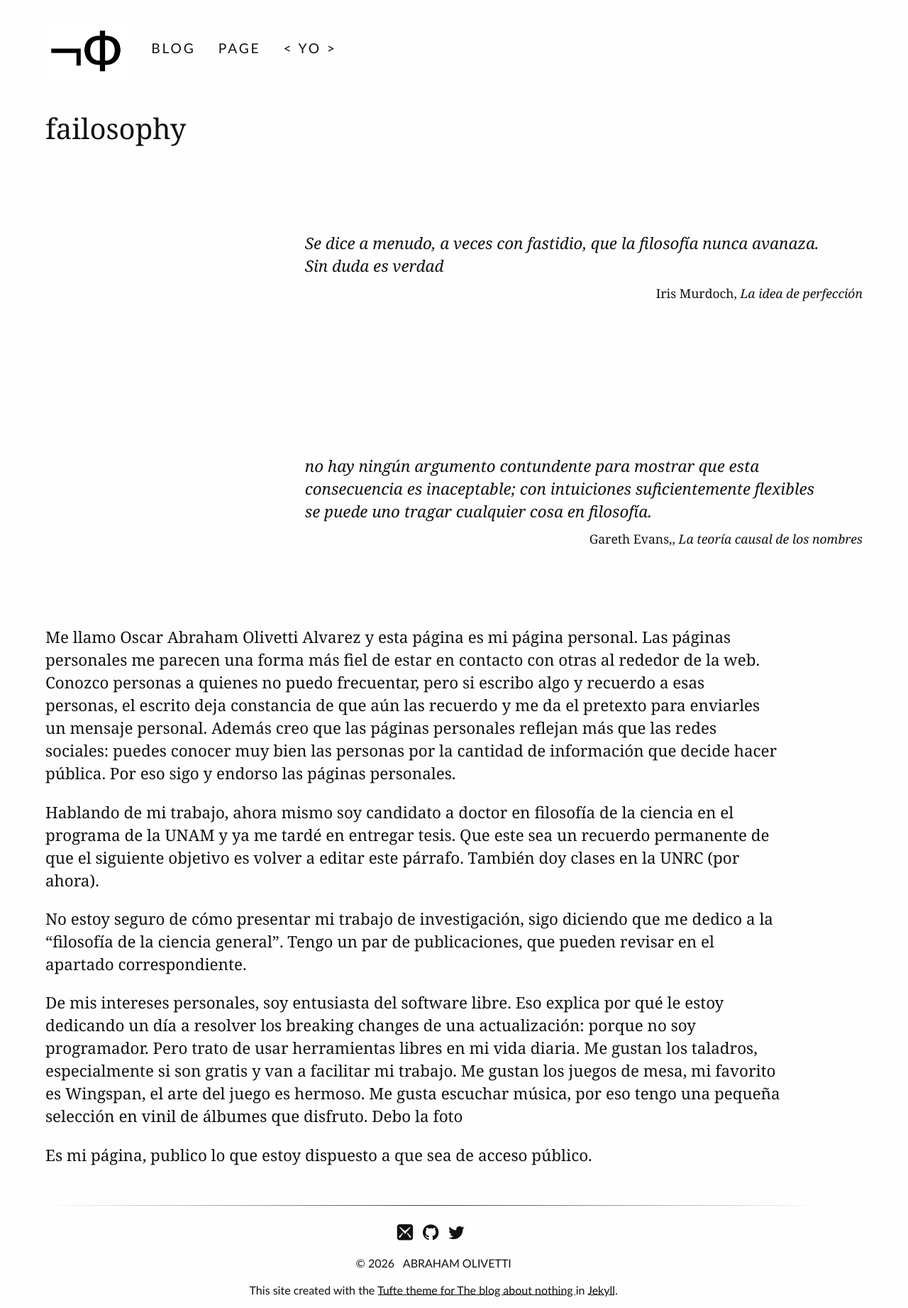
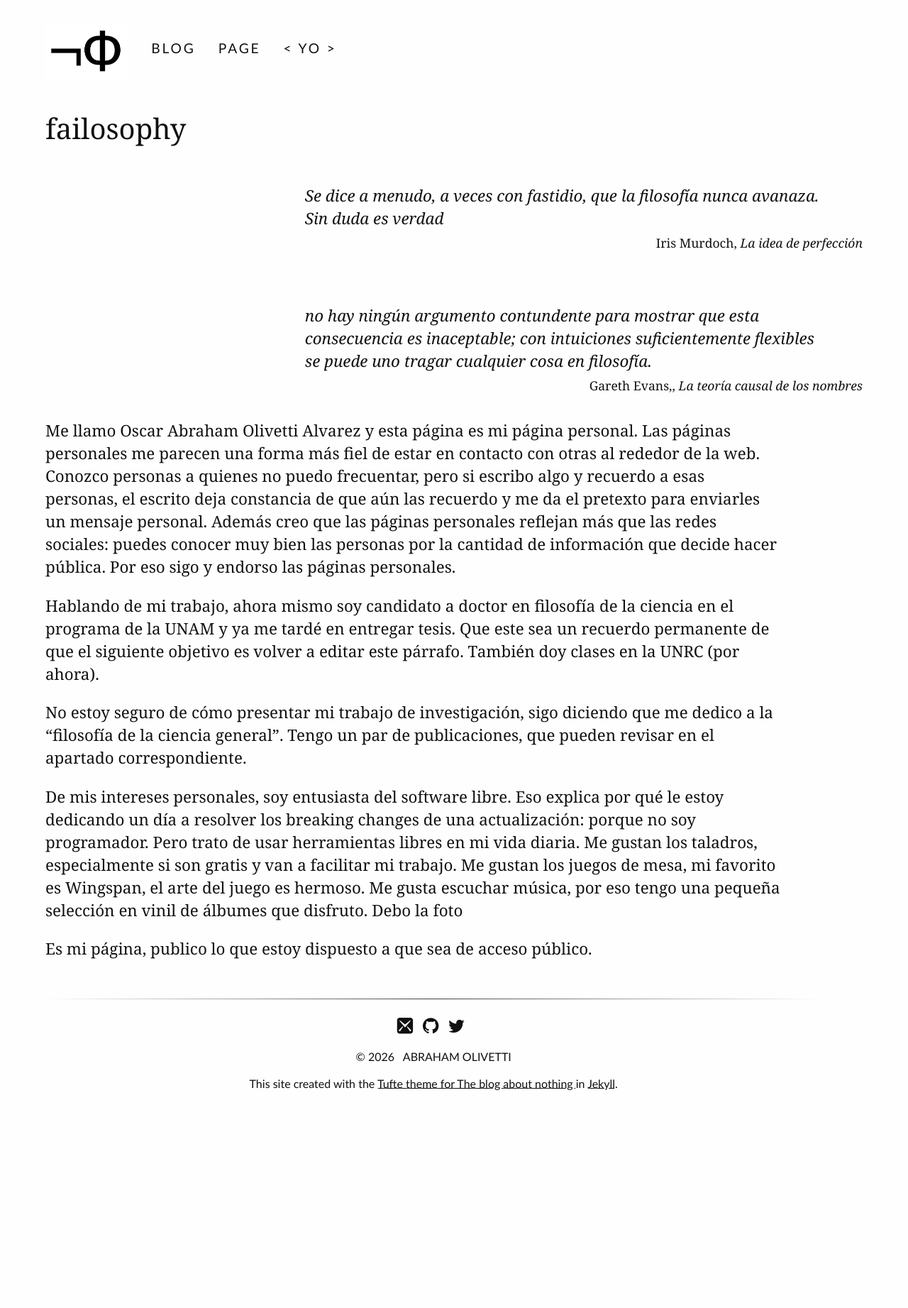
Before and after one commit to Oiuhukt/failosophy, a Jekyll site: the page built from about/index.md, in a window 1280 px wide. Shown: the whole page at 71% size. Built offline with Jekyll 4.4.1, drawn with Linux system fonts in a browser that asks for light colours; some web fonts are replaced; after the commit the page ends 1552 px from its top, so only the background shows below that.

Commit message:
faltan imágenes, modificando márgenes

```diff
--- a/css/tufte.scss
+++ b/css/tufte.scss
@@ -212,15 +212,15 @@ li {
 
 /* Chapter Epigraphs */
 div.epigraph {
-    margin: 3.5636rem 0;
+    margin: 1rem 0;
     width: 70%;
     float: right;
     clear: right;
 }
 
 div.epigraph > blockquote {
-    margin-top: 3rem;
-    margin-bottom: 3rem;
+    margin-top: 1rem;
+    margin-bottom: 1rem;
     width: 100%;
 }
 
@@ -235,8 +235,8 @@ div.epigraph > blockquote > footer {
     padding-left: 0;
     padding-right: 0;
     padding-top: 0;
-    margin-top: 0.4455rem;
-    margin-bottom: 3.1182rem;
+    margin-top: 0.2rem;
+    margin-bottom: 0.5rem;
     text-align: right;
 }
 
```
